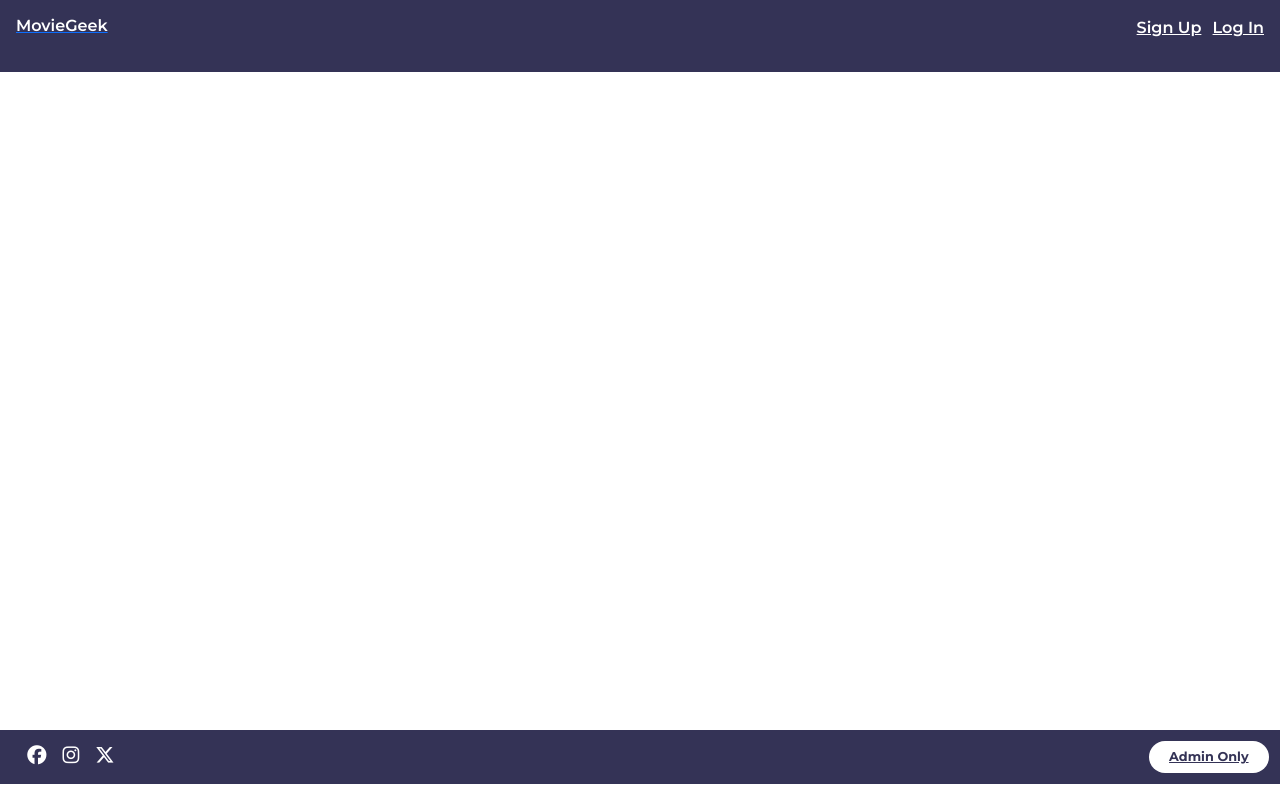
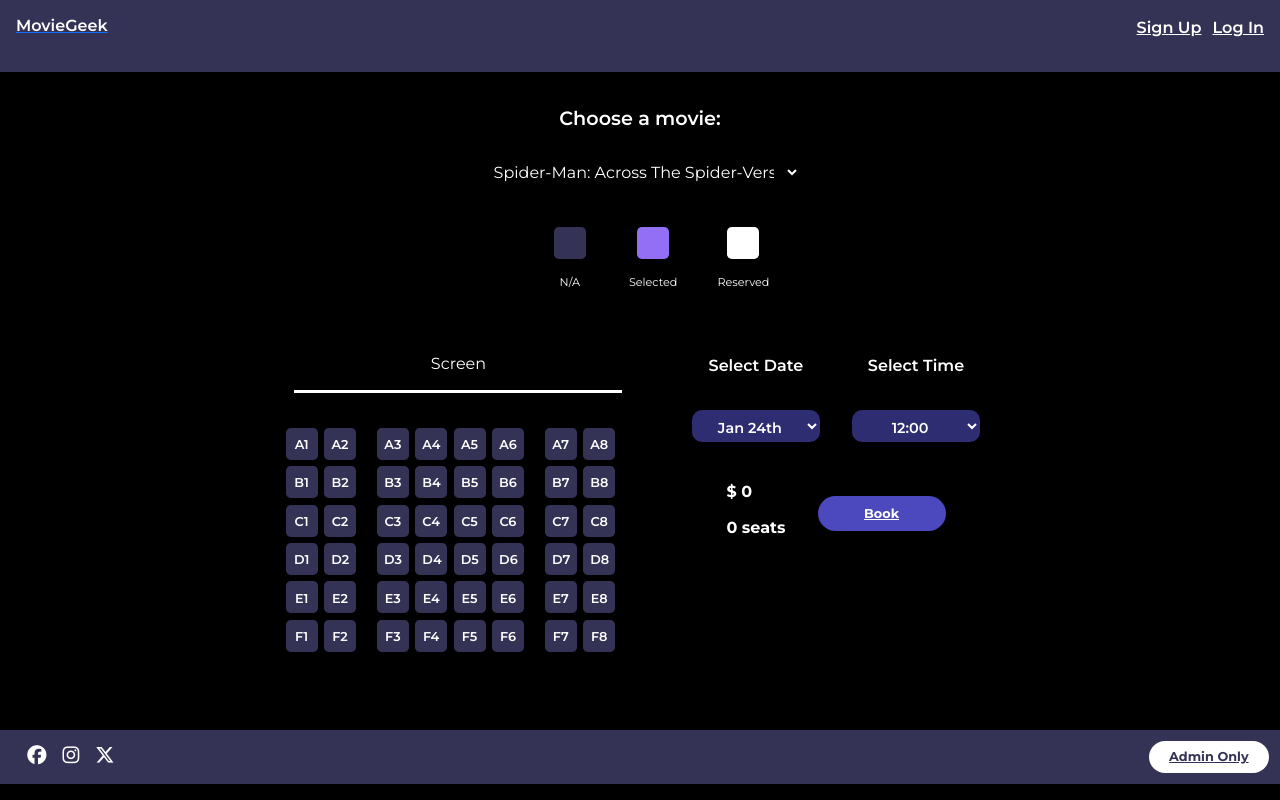
Before and after one commit to nataliiasolomchak21/moviegeek-booking, a Django app: template templates/booking.html in a window 1280 px wide. Run offline with Django 3.2, Linux system fonts and the light colour scheme; the template is opened without the code that fills it, so the values that code supplies are empty; some libraries are stand-ins or nearby versions.

Commit message:
Add content to booking page

```diff
--- a/templates/booking.html
+++ b/templates/booking.html
@@ -4,5 +4,124 @@
 
 {% block content %}
 
-
+<section class="booking">
+    <div class="booking-container">
+        <div class="movie-container">
+        <label>Choose a movie:</label>
+        <select id="movie">
+            <option value="12">Spider-Man: Across The Spider-Verse ($12)</option>
+            <option value="12">Barbie ($12)</option>
+            <option value="12">Oppenheimer ($12)</option>
+            <option value="10">Mission Impossible: Dead Reckoning Part One ($10)</option>
+        </select>
+    </div>
+    <ul class="showcase">
+        <li>
+            <div class="seat unoccupied"></div>
+            <small>N/A</small>
+        </li>
+        <li>
+            <div class="seat selected"></div>
+            <small>Selected</small>
+        </li>
+        <li>
+            <div class="seat reserved"></div>
+            <small>Reserved</small>
+        </li>
+    </ul>
+    <div class="container-one">
+    <div class="seats-container">
+        <h2>Screen</h2>
+        <div class="screen"></div>
+        <div class="row">
+            <div class="seat">A1</div>
+            <div class="seat">A2</div>
+            <div class="seat">A3</div>
+            <div class="seat">A4</div>
+            <div class="seat">A5</div>
+            <div class="seat">A6</div>
+            <div class="seat">A7</div>
+            <div class="seat">A8</div>
+        </div>
+        <div class="row">
+            <div class="seat">B1</div>
+            <div class="seat">B2</div>
+            <div class="seat">B3</div>
+            <div class="seat">B4</div>
+            <div class="seat">B5</div>
+            <div class="seat">B6</div>
+            <div class="seat">B7</div>
+            <div class="seat">B8</div>
+        </div>
+        <div class="row">
+            <div class="seat">C1</div>
+            <div class="seat">C2</div>
+            <div class="seat">C3</div>
+            <div class="seat">C4</div>
+            <div class="seat">C5</div>
+            <div class="seat">C6</div>
+            <div class="seat">C7</div>
+            <div class="seat">C8</div>
+        </div>
+        <div class="row">
+            <div class="seat">D1</div>
+            <div class="seat">D2</div>
+            <div class="seat">D3</div>
+            <div class="seat">D4</div>
+            <div class="seat">D5</div>
+            <div class="seat">D6</div>
+            <div class="seat">D7</div>
+            <div class="seat">D8</div>
+        </div>
+        <div class="row">
+            <div class="seat">E1</div>
+            <div class="seat">E2</div>
+            <div class="seat">E3</div>
+            <div class="seat">E4</div>
+            <div class="seat">E5</div>
+            <div class="seat">E6</div>
+            <div class="seat">E7</div>
+            <div class="seat">E8</div>
+        </div>
+        <div class="row">
+            <div class="seat">F1</div>
+            <div class="seat">F2</div>
+            <div class="seat">F3</div>
+            <div class="seat">F4</div>
+            <div class="seat">F5</div>
+            <div class="seat">F6</div>
+            <div class="seat">F7</div>
+            <div class="seat">F8</div>
+        </div>
+    </div>
+    <div class="container-two">
+    <div class="container-three">
+    <div class="select-box">
+        <label>Select Date</label>
+        <select id="date">
+            <option value="24">Jan 24th</option>
+            <option value="26">Jan 26th</option>
+            <option value="30">Jan 30th</option>
+        </select>
+    </div>
+    <div class="select-box">
+        <label>Select Time</label>
+        <select id="time">
+            <option value="12">12:00</option>
+            <option value="15">15:00</option>
+            <option value="19">19:00</option>
+        </select>
+    </div>
+    </div>
+    <div class="total">
+        <div class="total-text">
+            <h2>$ <span id="total-price">0</span></h2>
+            <h2><span id="total-seats">0</span> seats</h2>
+        </div>
+        <button class="book-btn"><a href="#">Book</a></button>
+    </div>
+</div>
+</div>
+</div>
+</section>
 {%endblock%}
--- a/templates/index.html
+++ b/templates/index.html
@@ -6,7 +6,7 @@
 
 <div class="home-box">
     <div class="home-text-content">
-        {% if user.is_authenticated %}
+        <!-- {% if user.is_authenticated %} -->
         <h1>Welcome, {{ user.username }}!</h1>
         <button class="my-bookings-btn"><a href="#">My bookings</a></button>
         {% else %}
```
